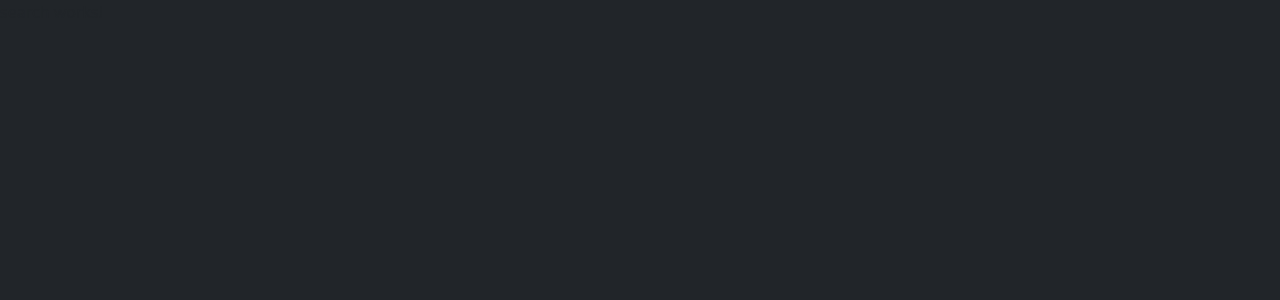
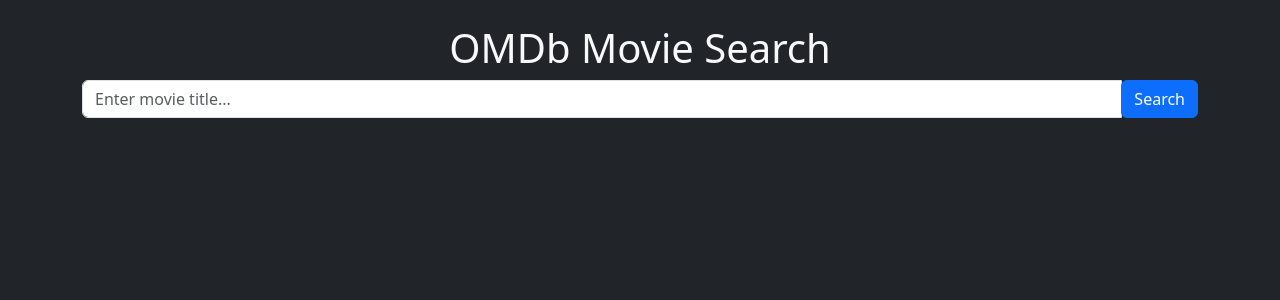
Before and after one commit to lucas29951/angular-movies, an Angular app: page / in a window 1280 px wide. Shown: the top 300 px of the page. Built offline with nearby package versions, Linux system fonts and the light colour scheme.

Commit message:
Estructura principal añadida a la vista

```diff
--- a/src/app/main-view/search/search.component.html
+++ b/src/app/main-view/search/search.component.html
@@ -1 +1,19 @@
-<p>search works!</p>
+<div class="container mt-4">
+    <h1 class="text-center text-light">OMDb Movie Search</h1>
+    <div class="input-group mb-3">
+      <input type="text" class="form-control" [(ngModel)]="query" placeholder="Enter movie title...">
+      <div class="input-group-append">
+        <button class="btn btn-primary" (click)="search()">Search</button>
+      </div>
+    </div>
+
+    <div *ngIf="movies.length > 0">
+      <h2>Results:</h2>
+      <ul class="list-group">
+        <li *ngFor="let movie of movies" class="list-group-item">
+          <img [src]="movie.Poster" alt="{{ movie.Title }}" width="50" class="me-3 border rounded-2">
+          <strong>{{ movie.Title }}</strong> ({{ movie.Year }})
+        </li>
+      </ul>
+    </div>
+  </div>
```
